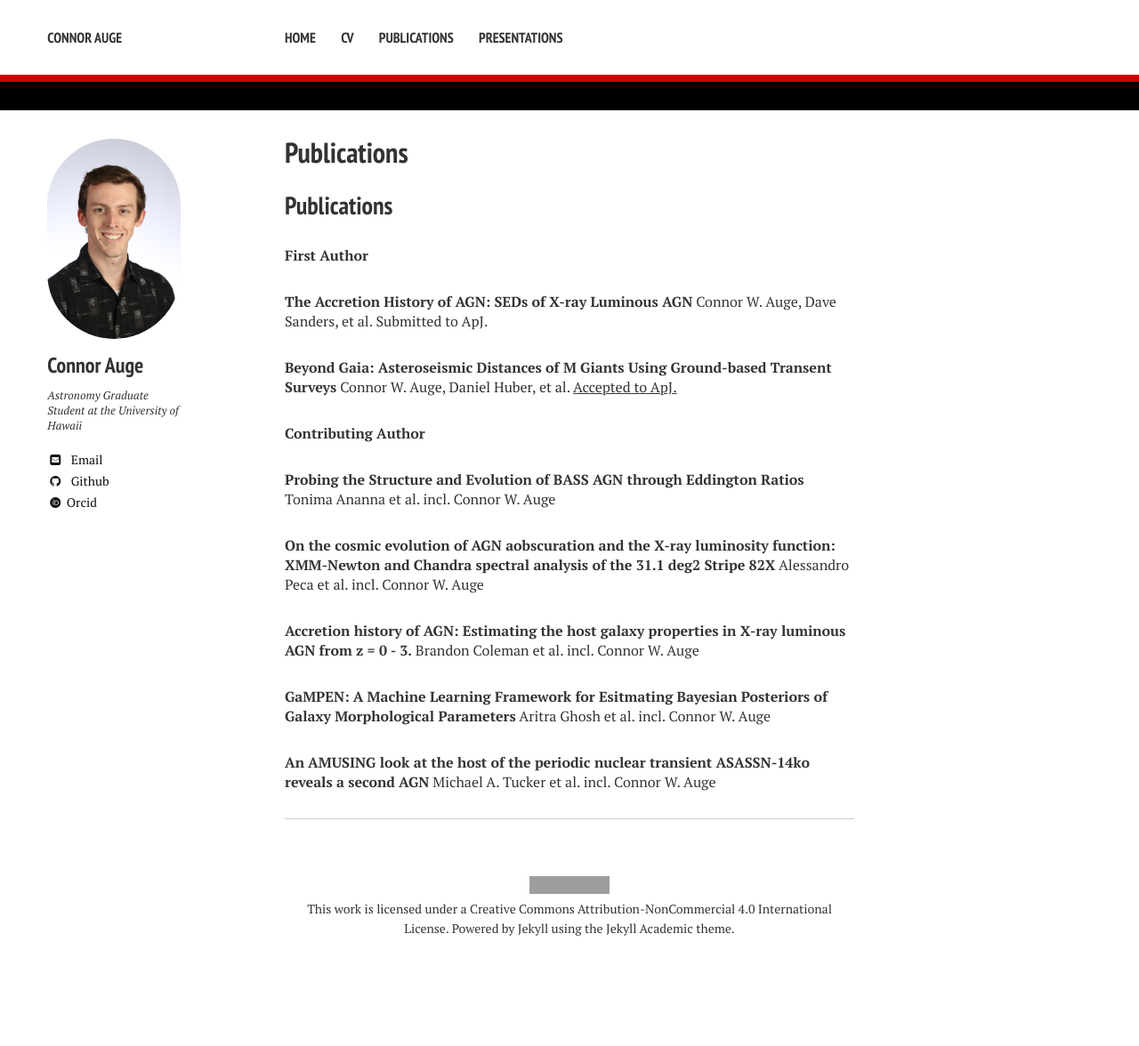
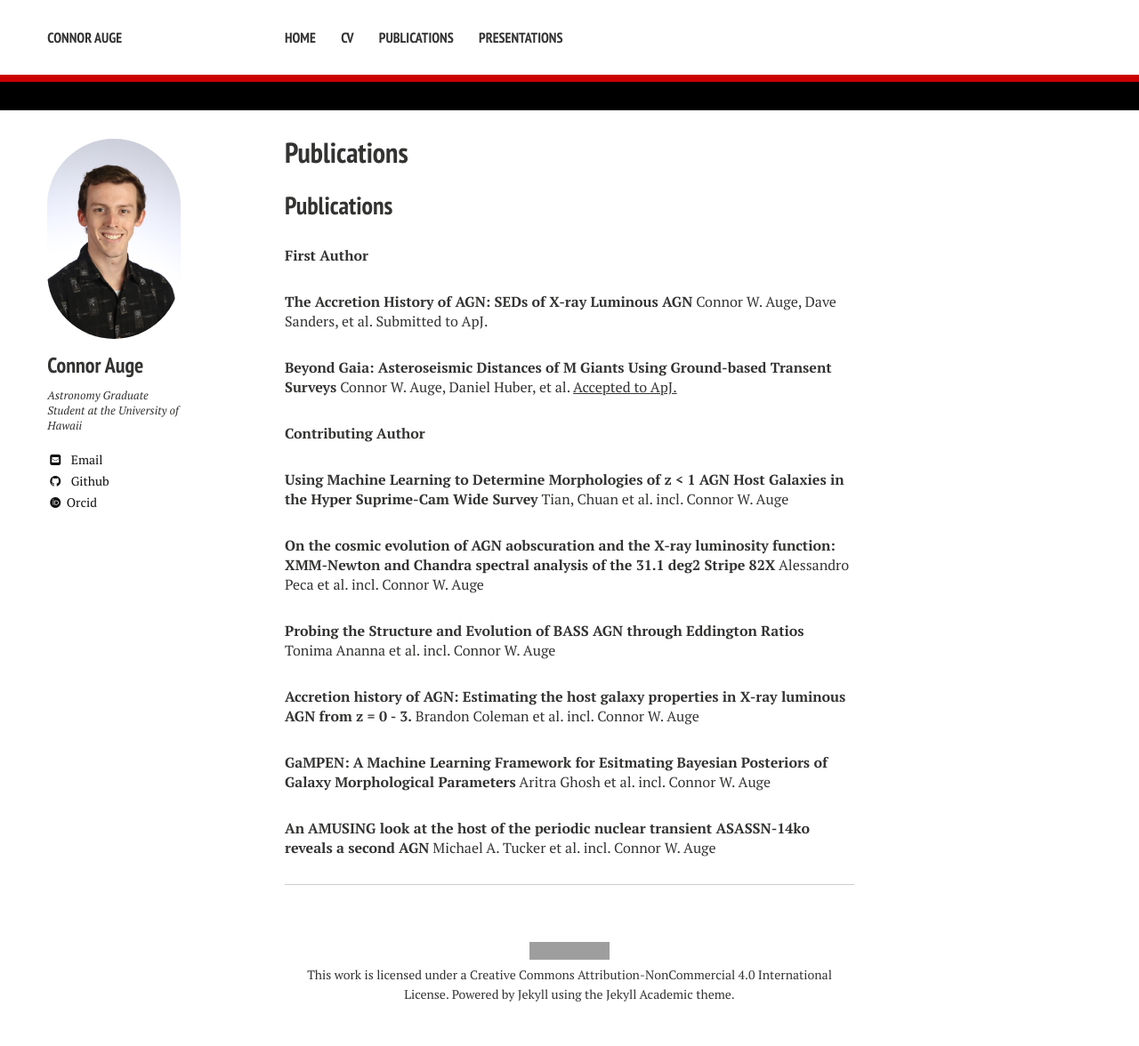
Before and after one commit to cwauge/cwauge.github.io, a Jekyll site: the page built from publications.md, in a window 1280 px wide. Shown: the whole page at 89% size. Built offline with Jekyll 4.4.1, drawn with Linux system fonts in a browser that asks for light colours; nearby versions of some CDN libraries; some web fonts are replaced; before the commit the page ends 1102 px from its top, so only the background shows below that; grey boxes are pictures that could not be loaded.

Commit message:
Update publications.md

```diff
--- a/publications.md
+++ b/publications.md
@@ -20,11 +20,14 @@ Connor W. Auge, Daniel Huber, et al.
 
 __Contributing Author__
 
-**Probing the Structure and Evolution of BASS AGN through Eddington Ratios**
-Tonima Ananna et al. incl. Connor W. Auge
+**Using Machine Learning to Determine Morphologies of z < 1 AGN Host Galaxies in the Hyper Suprime-Cam Wide Survey**
+Tian, Chuan et al. incl. Connor W. Auge
 
 **On the cosmic evolution of AGN aobscuration and the X-ray luminosity function: XMM-Newton and Chandra spectral analysis of the 31.1 deg2 Stripe 82X**
 Alessandro Peca et al. incl. Connor W. Auge
+
+**Probing the Structure and Evolution of BASS AGN through Eddington Ratios**
+Tonima Ananna et al. incl. Connor W. Auge
 
 **Accretion history of AGN: Estimating the host galaxy properties in X-ray luminous AGN from z = 0 - 3.**
 Brandon Coleman et al. incl. Connor W. Auge
```
